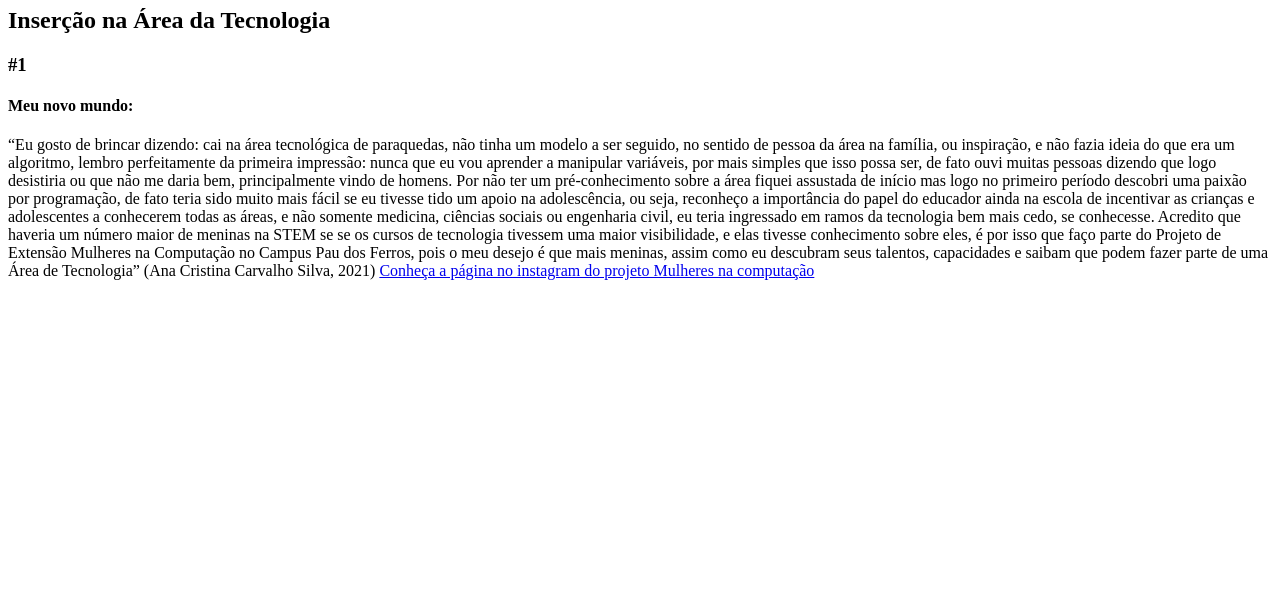
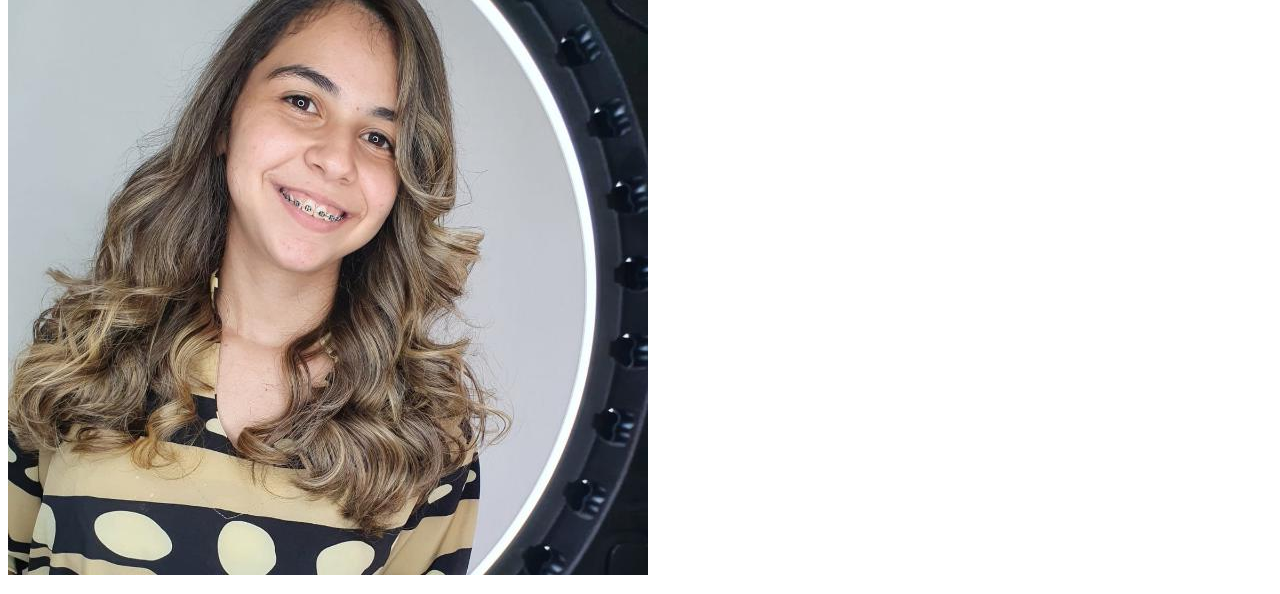
Before and after one commit to Cristina-sil/ModuloII-DIO, a plain HTML site: page index.html in a window 1280 px wide. Shown: the part 73-667 px from the top of the page. Drawn offline with Linux system fonts and the light colour scheme.

Commit message:
Adicionando imagem na pasta do projeto e no png no projeto

```diff
--- a/index.html
+++ b/index.html
@@ -6,7 +6,9 @@
 
     </head>
     <body>
-        <header> <h1> Ana Cristina Carvalho Silva </h1></header>
+        <header>
+        <img src="Perfil.jpg" alt="Ilustração do rosto de Cristina">
+        <h1> Ana Cristina Carvalho Silva </h1></header>
         <section> <h2> Inserção na Área da Tecnologia </h2></section>
         <article> <header> <h3> #1 </h3></header>
         <p>
```
Also changed, not shown: Perfil.jpg (added).
